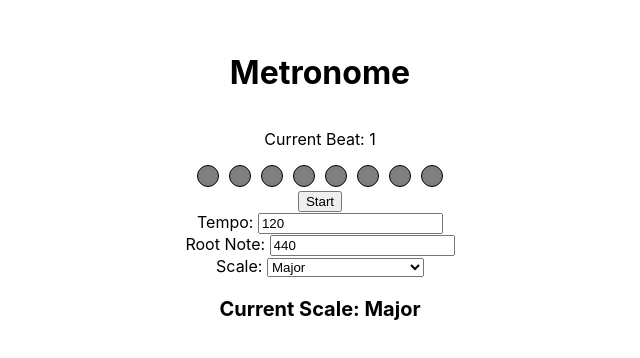
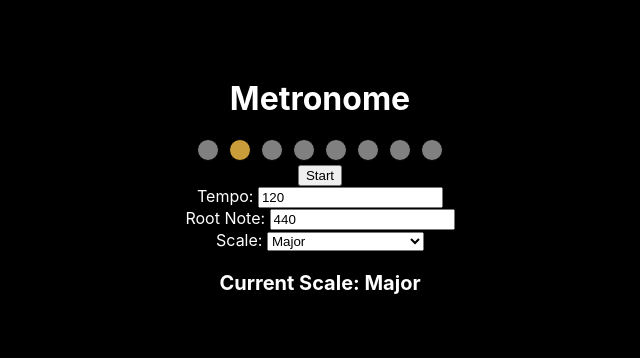
Before and after one commit to rockey94/metronome_mac, a React (Create React App) app in the folder metronome_mb/my-app/: page / in a window 1280 px wide. Shown: the part 224-582 px from the top of the page, without its empty margins (320-960 px from the left). Built offline with nearby package versions, Linux system fonts and the light colour scheme.

Commit message:
CSS styling change, black background mainly

```diff
--- a/metronome_mb/my-app/src/App.css
+++ b/metronome_mb/my-app/src/App.css
@@ -1,5 +1,3 @@
-
-
 .App-logo {
   height: 40vmin;
   pointer-events: none;
@@ -54,16 +52,8 @@
   animation: scaleHighlight 2s linear infinite;
 }
 
-.App {
-  text-align: center;
-  display: flex;
-  flex-direction: column;
-  justify-content: center;
-  align-items: center;
-  height: 100vh;
-}
-
 body {
+  background-color: #000000;
   margin: 0;
   padding: 0;
 }
@@ -75,4 +65,20 @@ body {
   justify-content: center;
   align-items: center;
   height: 100vh;
+  color: #ffffff;
+  /* This sets the text color to white */
 }
+
+@keyframes flash {
+  /* 0% {
+    background-color: grey;
+  }
+
+  50% {
+    background-color: red;
+  }
+
+  100% {
+    background-color: grey;
+  } */
+}
--- a/metronome_mb/my-app/src/App.js
+++ b/metronome_mb/my-app/src/App.js
@@ -86,15 +86,24 @@ const App = () => {
     });
   }, [count, tempo]);
 
+  function getRandomColor() {
+    const letters = "0123456789ABCDEF";
+    let color = "#";
+    for (let i = 0; i < 6; i++) {
+      color += letters[Math.floor(Math.random() * 16)];
+    }
+    return color;
+  }
+
   return (
     <div className="App">
       <h1>Metronome</h1>
-      <p>
+      {/* <p>
         Current Beat:{" "}
         {(count + 1) % beatsPerMeasure === 0
           ? beatsPerMeasure
           : (count + 1) % beatsPerMeasure}
-      </p>
+      </p> */}
       <div>
         {[...Array(beatsPerMeasure)].map((_, i) => (
           <div
@@ -106,8 +115,13 @@ const App = () => {
               width: "20px",
               height: "20px",
               borderRadius: "50%",
-              backgroundColor: "grey",
+              backgroundColor:
+                (count + 1) % beatsPerMeasure === i ? getRandomColor() : "grey",
               border: "1px solid black",
+              animation:
+                (count + 1) % beatsPerMeasure === i
+                  ? "flash 1s linear infinite"
+                  : "none",
             }}
           />
         ))}
```
